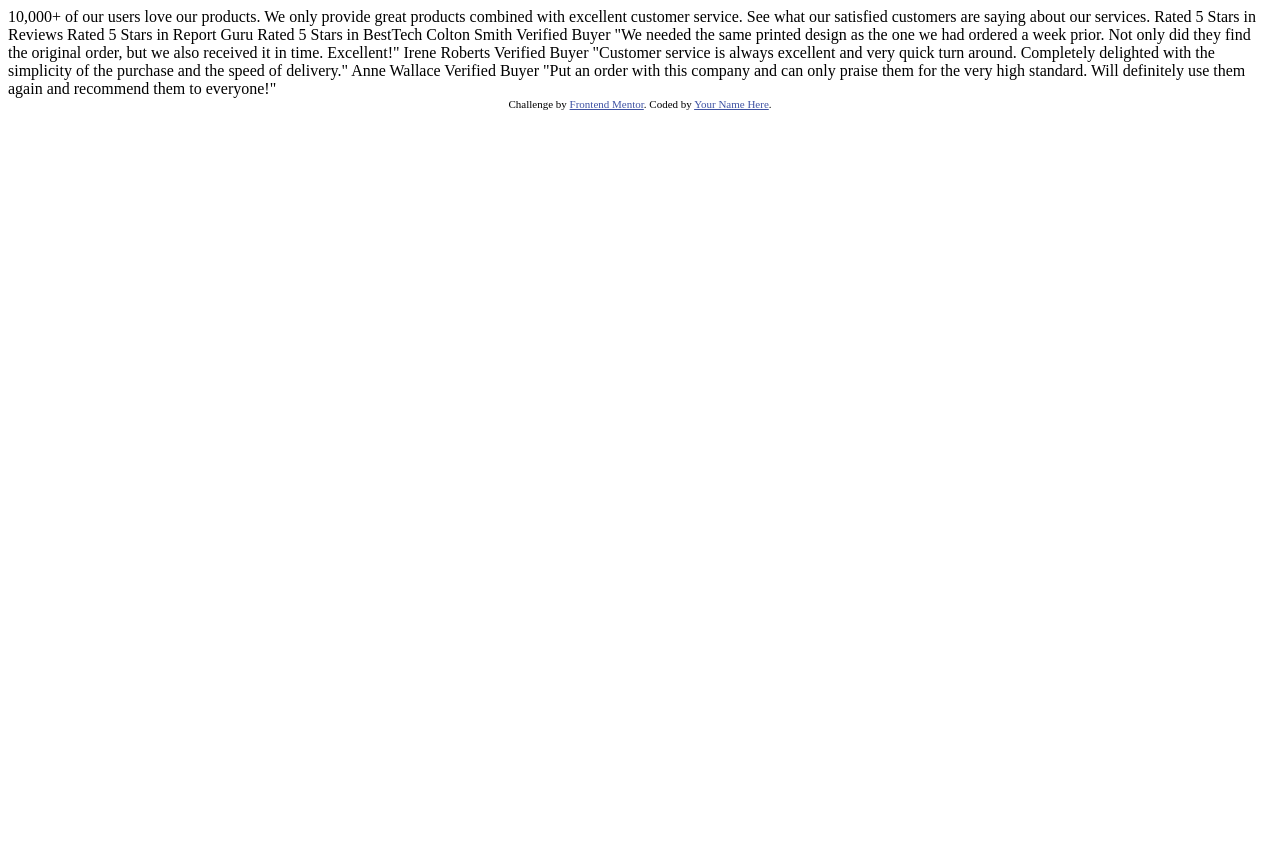
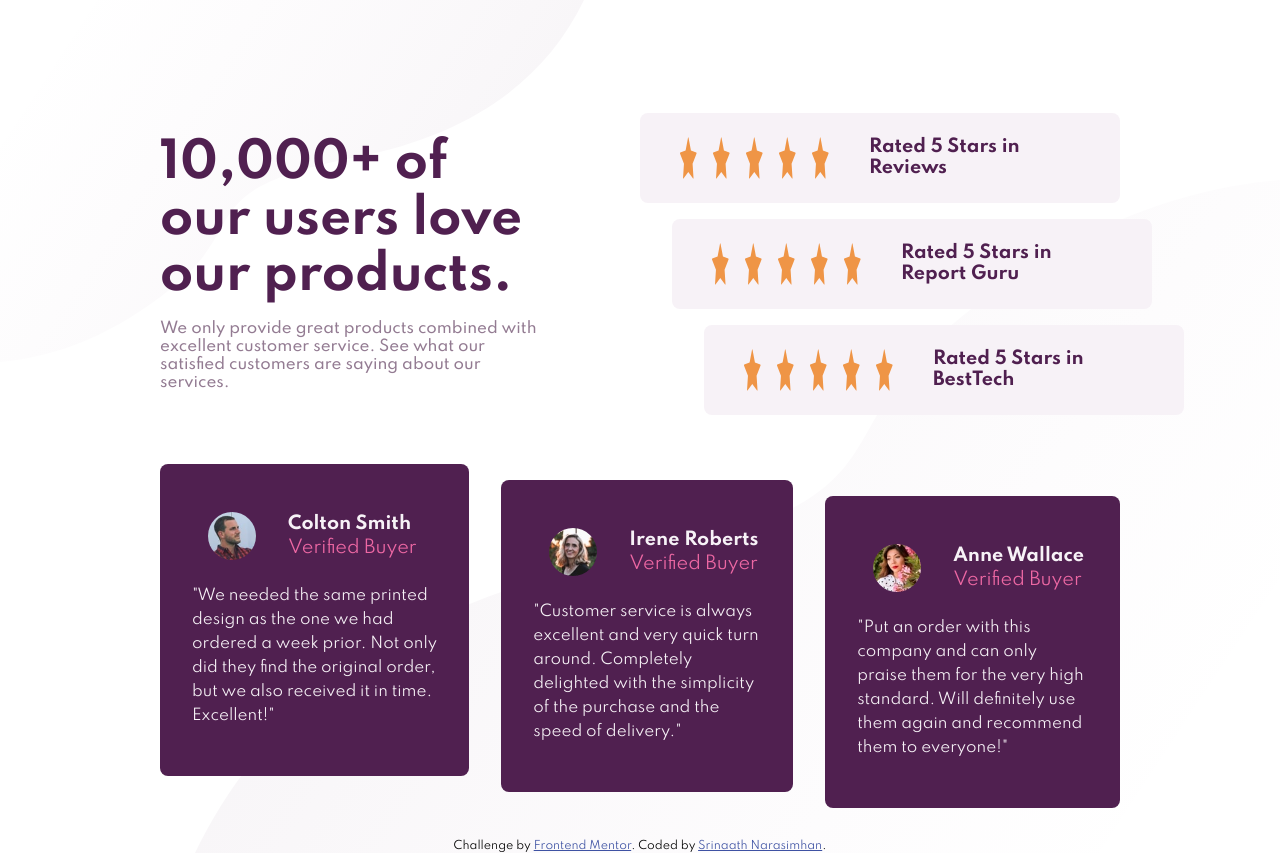
Before and after one commit to thaanirs/social-proof-section-master, a plain HTML site: page index.html in a window 1280 px wide. Before the commit the page ends 800 px from the top, so only its background shows below. Drawn offline with Linux system fonts and the light colour scheme.

Commit message:
coded html and css

```diff
--- a/index.html
+++ b/index.html
@@ -1,17 +1,13 @@
 <!DOCTYPE html>
 <html lang="en">
+
 <head>
   <meta charset="UTF-8" />
   <meta name="viewport" content="width=device-width, initial-scale=1.0" />
   <!-- displays site properly based on user's device -->
 
-    <link
-      rel="icon"
-      type="image/png"
-      sizes="32x32"
-      href="./images/favicon-32x32.png"
-    />
-
+  <link rel="icon" type="image/png" sizes="32x32" href="./images/favicon-32x32.png" />
+  <link rel="stylesheet" href="style.css">
   <title>Frontend Mentor | Social proof section</title>
 
   <!-- Feel free to remove these styles or customise in your own stylesheet 👍 -->
@@ -20,42 +16,101 @@
       font-size: 11px;
       text-align: center;
     }
+
     .attribution a {
       color: hsl(228, 45%, 44%);
     }
   </style>
 </head>
+
 <body>
+
+  <main>
+    <div id="top">
+      <div id="left">
+        <h1>
           10,000+ of our users love our products.
-
+        </h1>
+        <p>
           We only provide great products combined with excellent customer service.
           See what our satisfied customers are saying about our services.
+        </p>
+      </div>
+      <div id="right">
+        <div class="stars" id="star1">
+          <img src="images/icon-star.svg" alt="">
+          <img src="images/icon-star.svg" alt="">
+          <img src="images/icon-star.svg" alt="">
+          <img src="images/icon-star.svg" alt="">
+          <img src="images/icon-star.svg" alt="">
+          <h3>Rated 5 Stars in Reviews</h3>
+        </div>
+        <div class="stars" id="star2">
+          <img src="images/icon-star.svg" alt="">
+          <img src="images/icon-star.svg" alt="">
+          <img src="images/icon-star.svg" alt="">
+          <img src="images/icon-star.svg" alt="">
+          <img src="images/icon-star.svg" alt="">
+          <h3>Rated 5 Stars in Report Guru</h3>
+        </div>
+        <div class="stars" id="star3">
+          <img src="images/icon-star.svg" alt="">
+          <img src="images/icon-star.svg" alt="">
+          <img src="images/icon-star.svg" alt="">
+          <img src="images/icon-star.svg" alt="">
+          <img src="images/icon-star.svg" alt="">
+          <h3>Rated 5 Stars in BestTech</h3>
+        </div>
 
-    Rated 5 Stars in Reviews
-    Rated 5 Stars in Report Guru
-    Rated 5 Stars in BestTech
+      </div>
+    </div>
+    <div id="bottom">
+      <div class="card" id="card1">
+        <div><img src="images/image-colton.jpg" alt="">
+          <h3> Colton Smith <br>
+            <span>
+              Verified Buyer
+            </span>
+          </h3>
+        </div>
+        <p>"We needed the same printed design as the one we had ordered a week prior.
+          Not only did they find the original order, but we also received it in time.
+          Excellent!"</p>
+      </div>
+      <div class="card" id="card2">
+        <div><img src="images/image-irene.jpg" alt="">
+          <h3>Irene Roberts <br>
+            <span>
+              Verified Buyer
+            </span>
+          </h3>
+        </div>
+        <p>"Customer service is always excellent and very quick turn around. Completely
+          delighted with the simplicity of the purchase and the speed of delivery."</p>
+      </div>
+      <div class="card" id="card3">
+        <div>
 
-    Colton Smith
+          <img src="images/image-anne.jpg" alt="">
+          <h3>Anne Wallace <br>
+            <span>
               Verified Buyer
-    "We needed the same printed design as the one we had ordered a week prior.
-    Not only did they find the original order, but we also received it in time.
-    Excellent!"
+            </span>
+          </h3>
+        </div>
+        <p> "Put an order with this company and can only praise them for the very high
+          standard. Will definitely use them again and recommend them to everyone!"</p>
+      </div>
+    </div>
+  </main>
 
-    Irene Roberts
-    Verified Buyer
-    "Customer service is always excellent and very quick turn around. Completely
-    delighted with the simplicity of the purchase and the speed of delivery."
 
-    Anne Wallace
-    Verified Buyer
-    "Put an order with this company and can only praise them for the very high
-    standard. Will definitely use them again and recommend them to everyone!"
+
 
   <div class="attribution">
     Challenge by
-      <a href="https://www.frontendmentor.io?ref=challenge" target="_blank"
-        >Frontend Mentor</a
-      >. Coded by <a href="#">Your Name Here</a>.
+    <a href="https://www.frontendmentor.io?ref=challenge" target="_blank">Frontend Mentor</a>. Coded by <a href="https://www.frontendmentor.io/profile/thaanirs">Srinaath Narasimhan</a>.
   </div>
 </body>
+
 </html>
--- a/style.css
+++ b/style.css
@@ -0,0 +1,226 @@
+@import url('https://fonts.googleapis.com/css2?family=Spartan:wght@400;500;700&display=swap');
+
+/* The designs were created to the following widths:
+
+- Mobile: 375px
+- Desktop: 1440px */
+/* font-family: 'Spartan', sans-serif; */
+:root{
+    --Very-Dark-Magenta: hsl(300, 43%, 22%);
+    --Soft-Pink: hsl(333, 80%, 67%);
+    --Dark-Grayish-Magenta: hsl(303, 10%, 53%);
+    --Light-Grayish-Magenta: hsl(300, 24%, 96%);
+    --White: hsl(0, 0%, 100%);
+}
+
+*{
+    padding :0;
+    margin: 0;
+    box-sizing: border-box;
+    /* overflow: hidden; */
+}
+
+body{
+    font-size: 15px;
+    max-width: 100vw;
+    max-height: 100vh;
+    background: url("images/bg-pattern-top-desktop.svg")   , url("images/bg-pattern-bottom-desktop.svg")  ;
+    background-repeat: no-repeat,no-repeat;
+    background-position: top left, bottom right;
+    font-family: 'Spartan', sans-serif;
+    /* font-size: 15px; */
+}
+
+#left{
+    width: 50%;
+    /* margin-right: 2rem; */
+    padding: 0 6rem 0 0;
+}
+#right{
+    width:50%;
+    max-width: 50%;
+}
+#top{
+    display: flex;
+    justify-content: center;
+    align-items: center;
+    height: 50vh;
+}
+
+
+
+#bottom{
+    display: flex;
+}
+
+main{
+    margin: 4rem 10rem;
+    display: flex;
+    flex-direction: column;
+}
+
+
+h1{
+    color: var(--Very-Dark-Magenta);
+    font-size: 3rem;
+}
+
+#left>p{
+    color: var(--Dark-Grayish-Magenta);
+    /* font-size: 1rem; */
+    margin-top: 1rem;
+    /* padding-right: 5rem; */
+    font-weight: 500;
+}
+
+
+.stars{
+    background-color: var(--Light-Grayish-Magenta);
+    display: flex;
+    margin: 1rem 0;
+    padding: 1.5rem 2rem;
+    border-radius: .5rem;
+    max-width: 100%;
+}
+
+.stars>h3{
+    color: var(--Very-Dark-Magenta);
+    margin-left: 2rem;
+}
+.stars>img{
+    margin: 0 .5rem;
+}
+
+#star2{
+    position: relative;
+    left:2rem;
+}
+#star3{
+    position: relative;
+    left:4rem;
+}
+
+
+
+
+.card{
+
+    background-color: var(--Very-Dark-Magenta);
+    color: var(--Light-Grayish-Magenta);
+    line-height: 1.5rem;
+    border-radius: .5rem;
+    padding: 2rem;
+    font-size: 15px;
+
+}
+.card>p{
+    padding-bottom: 1rem;
+    padding-top: .5rem;
+}
+#card2{
+    margin: 0 2rem;
+    position: relative;
+    top: 1rem;
+}
+#card3{
+    position: relative;
+    top: 2rem;
+}
+
+.card>div{
+    display: flex;
+    align-items: center;
+}
+.card img{
+    border-radius: 50%;
+    transform: scale(0.6);
+    margin-right: 1rem;
+}
+
+span{
+    color: var(--Soft-Pink);
+    font-weight: 400;
+}
+
+@media screen and (max-width:376px) {
+    body{
+        background: url("images/bg-pattern-top-mobile.svg"), url("images/bg-pattern-bottom-mobile.svg");
+        background-repeat: no-repeat,no-repeat;
+    background-position: top left, bottom right;
+    }
+    #bottom{
+        flex-direction: column;
+        gap: 1rem;
+        margin-top: 1rem;
+    }
+    #top{
+        flex-direction: column;
+        height: auto;
+        text-align: center;
+    }
+    #left{
+        width: 100%;
+        padding: 0 ;
+    }
+    #right{
+        width: 100%;
+        max-width: 100%;
+        margin-top: 1rem;
+    }
+
+    main{
+        margin: 1.5rem;
+    }
+    h1{
+        font-size: 2rem;
+    }
+    #left>p{
+        padding: 0 ;
+    }
+
+    .stars{
+        display: inline-block;
+        padding: 1rem 2rem;
+        width: 100%;
+        margin: 0 0 1rem 0;
+    }
+    .stars>h3{
+        margin-left: 0;
+        font-size: .75rem;
+    }
+    .stars img{
+        margin: 0 0.25rem;
+    }
+    #star2{
+        /* position: relative; */
+        left:0rem;
+    }
+    #star3{
+        /* position: relative; */
+        left:0rem;
+
+    }
+
+
+
+    #card2{
+        margin:0;
+        top: 0;
+    }
+    #card3{
+        top: 0;
+    }
+
+    .card>div{
+        /* -between; */
+        /* background-color: violet; */
+        font-size: .75rem;
+    }
+    .card img{
+        margin-right: .5rem;
+    }
+    .card>p{
+        font-size: .8rem;
+    }
+
+}
```
Lines whose indentation alone changed are shown as unchanged.
